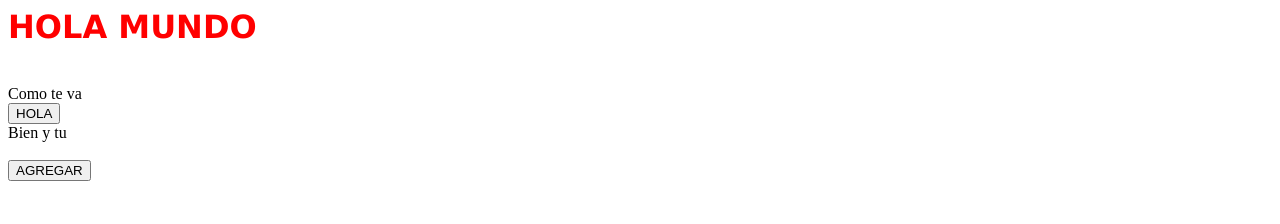
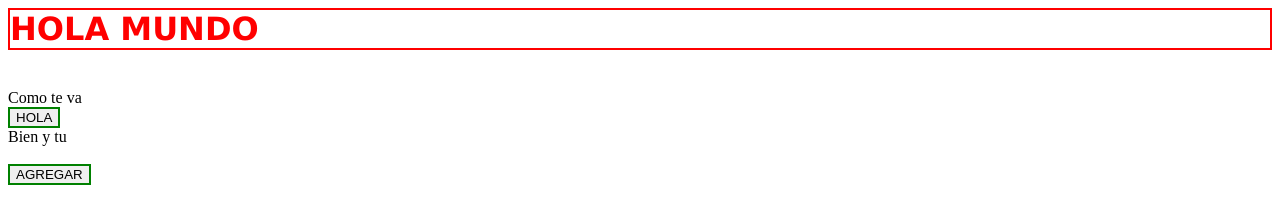
Before and after one commit to luisg1992/probando-github, a plain HTML site: page index.html in a window 1280 px wide. Drawn offline with Linux system fonts and the light colour scheme.

Commit message:
Agregamos Bordes

```diff
--- a/index.html
+++ b/index.html
@@ -2,7 +2,12 @@
 	h1{
 		color: red;
 		font-family: Verdana;
+		border: 2px solid;
 		}
+	button{
+		border: 2px solid;
+		border-color: green;
+	}
 </style>
 <h1>HOLA MUNDO</h1>
 <br>
```
